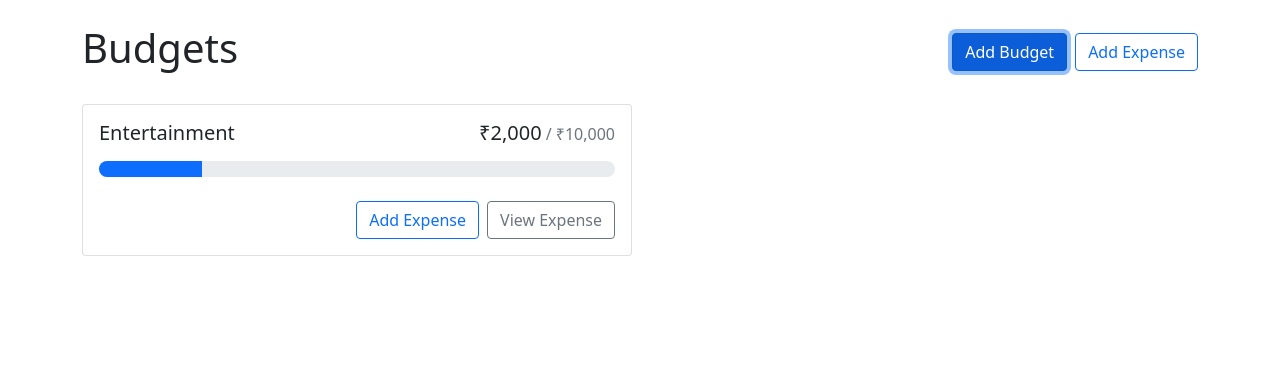
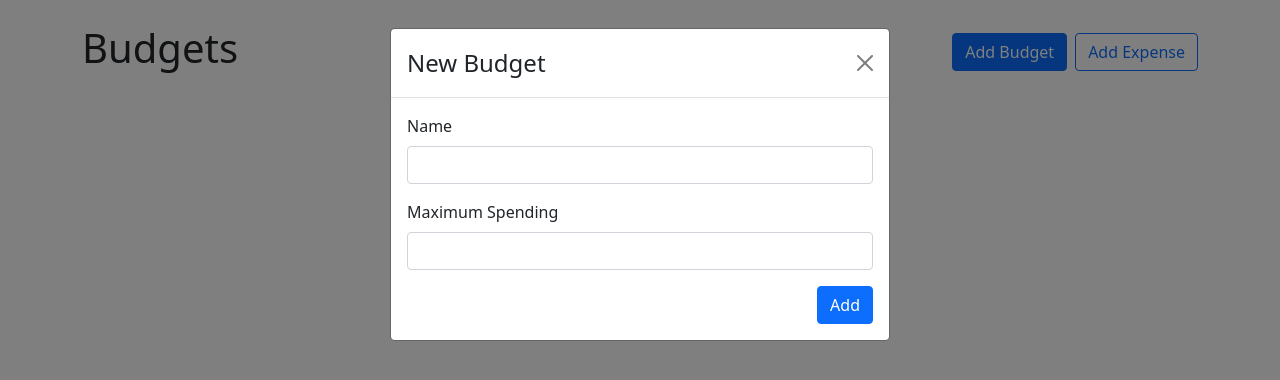
Before and after one commit to ashishbhintade/budget-app, a React (Create React App) app: page / in a window 1280 px wide. Both pictures are taken after a click on the button "Add Budget". Shown: the top 380 px of the page. Built offline with nearby package versions, Linux system fonts and the light colour scheme.

Commit message:
Adding Budgets

```diff
--- a/src/App.js
+++ b/src/App.js
@@ -1,12 +1,21 @@
 import { Button, Container, Stack } from "react-bootstrap";
 import BudgetCard from "./components/BudgetCard";
+import AddBudgetModal from "./components/AddBudgetModal";
+import { useState } from "react";
+import { useBudgets } from "./contexts/BudgetsContext";
 
 function App() {
+  const [showAddBudgetModal, setShowAddBudgetModal] = useState(false);
+  const { budgets, getBudgetExpenses } = useBudgets();
+
   return (
+    <>
       <Container className="my-4">
         <Stack direction="horizontal" gap="2" className="mb-4">
           <h1 className="me-auto">Budgets</h1>
-        <Button variant="primary">Add Budget</Button>
+          <Button variant="primary" onClick={() => setShowAddBudgetModal(true)}>
+            Add Budget
+          </Button>
           <Button variant="outline-primary">Add Expense</Button>
         </Stack>
         <div
@@ -17,9 +26,27 @@
             alignItems: "flex-start",
           }}
         >
-        <BudgetCard name="Entertainment" amount={2000} max={10000}></BudgetCard>
+          {budgets.map((budget) => {
+            const amount = getBudgetExpenses(budget.id).reduce(
+              (total, expense) => total + expense.amount,
+              0
+            );
+            return (
+              <BudgetCard
+                key={budget.id}
+                name={budget.name}
+                amount={amount}
+                max={budget.max}
+              />
+            );
+          })}
         </div>
       </Container>
+      <AddBudgetModal
+        show={showAddBudgetModal}
+        handleClose={() => setShowAddBudgetModal(false)}
+      />
+    </>
   );
 }
 
--- /dev/null
+++ b/src/components/AddBudgetModal.js
@@ -0,0 +1,48 @@
+import { Form, Modal, Button } from "react-bootstrap";
+import { useRef } from "react";
+import { useBudgets } from "../contexts/BudgetsContext";
+
+export default function AddBudgetModal({ show, handleClose }) {
+  const nameRef = useRef();
+  const maxRef = useRef();
+  const { addBudget } = useBudgets();
+  function handleSubmit(e) {
+    e.preventDefault();
+    addBudget({
+      name: nameRef.current.value,
+      max: parseFloat(maxRef.current.value),
+    });
+    handleClose();
+  }
+
+  return (
+    <Modal show={show} onHide={handleClose}>
+      <Form onSubmit={handleSubmit}>
+        <Modal.Header closeButton>
+          <Modal.Title>New Budget</Modal.Title>
+        </Modal.Header>
+        <Modal.Body>
+          <Form.Group className="mb-3" controlId="name">
+            <Form.Label>Name</Form.Label>
+            <Form.Control ref={nameRef} type="text" required />
+          </Form.Group>
+          <Form.Group className="mb-3" controlId="max">
+            <Form.Label>Maximum Spending</Form.Label>
+            <Form.Control
+              ref={maxRef}
+              type="number"
+              required
+              min={0}
+              step={0.01}
+            />
+          </Form.Group>
+          <div className="d-flex justify-content-end">
+            <Button variant="primary" type="submit">
+              Add
+            </Button>
+          </div>
+        </Modal.Body>
+      </Form>
+    </Modal>
+  );
+}
```
Lines whose indentation alone changed are shown as unchanged.
